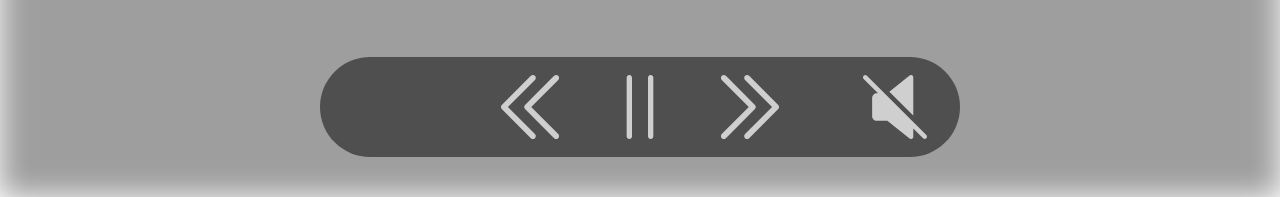
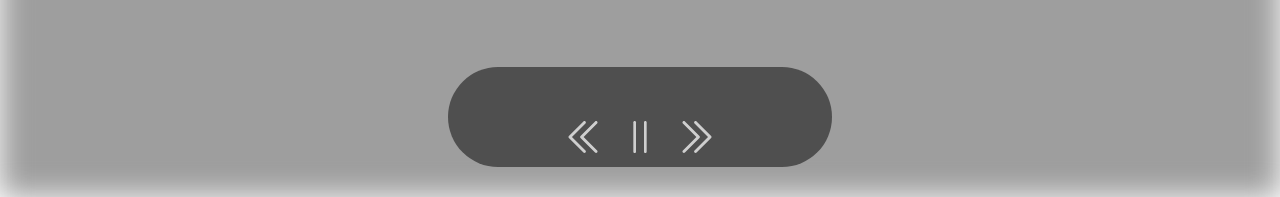
Before and after one commit to gab-braga/music-player, a plain HTML site: page index.htm in a window 1280 px wide. Shown: the part 603-800 px from the top of the page. Drawn offline with Linux system fonts and the light colour scheme.

Commit message:
UPDATE BOX-CONTROL

```diff
--- a/index.htm
+++ b/index.htm
@@ -22,6 +22,10 @@
         </div>
     </div>
     <div class="box-control">
+        <div class="bar-control">
+
+        </div>
+        <div class="bar-buttons">
             <button id="previous">
                 <img src="./images/previous.svg" alt="Anterior">
             </button>
@@ -31,9 +35,7 @@
             <button id="next">
                 <img src="./images/next.svg" alt="Próxima">
             </button>
-        <button id="volume">
-            <img src="./images/mute.svg" alt="Mute">
-        </button>
+        </div>
     </div>
 </body>
 </html>
--- a/style/home.css
+++ b/style/home.css
@@ -72,6 +72,11 @@ body {
 
 .box-content .box-description {
     height: 100%;
+
+    display: flex;
+    flex-direction: column;
+    align-items: flex-start;
+    justify-content: baseline;
 }
 
 .box-content .box-description h1 {
@@ -91,48 +96,55 @@ body {
 
 .box-control {
     position: absolute;
-    bottom: 4rem;
+    bottom: 3rem;
     left: 50%;
-    margin-left: -25%;
+    width: 30%;
+    height: 10rem;
+    margin-left: -15%;
 
-    width: 50%;
-    height: 10rem;
     background-color: #000000;
     opacity: 0.5;
     border-radius: 6rem;
+    overflow: hidden;
 
     display: flex;
+    flex-direction: column;
     align-items: center;
     justify-content: center;
 }
 
-button + button {
-    margin-left: 3rem;
+.box-control .bar-control {
+    width: 100%;
+    height: 40%;
+    padding: 0 5rem;
 }
 
-.box-control #volume {
-    margin: 0;
-    position: absolute;
-    right: 25px;
+.box-control .bar-buttons {
+    width: 100%;
+    height: 60%;
+    padding: 0 30%;
+
+    display: flex;
+    align-items: center;
+    justify-content: space-between;
 }
 
-
-.box-control button,
-.box-control button:focus {
-    width: 8rem;
-    height: 8rem;
+.box-control .bar-buttons button {
+    width: 4rem;
+    height: 4rem;
 
     background: none;
     border: none;
     cursor: pointer;
 }
 
-
 .box-control button:focus {
     outline: none;
+    box-shadow: 0;
+    border: none;
 }
 
-.box-control button img {
+.box-control .bar-buttons button img {
     width: 100%;
     height: 100%;
 }
@@ -145,6 +157,10 @@ button + button {
 }
 
 @media (max-width: 1000px) {
+    .box-content .box-description {
+        justify-content: center;
+    }
+
     .box-content .box-description h1 {
         font-size: 4rem;
     }
```
Lines whose indentation alone changed are shown as unchanged.
